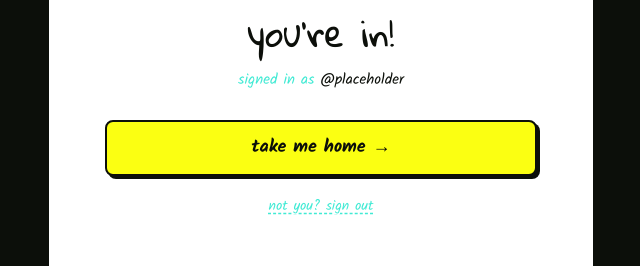
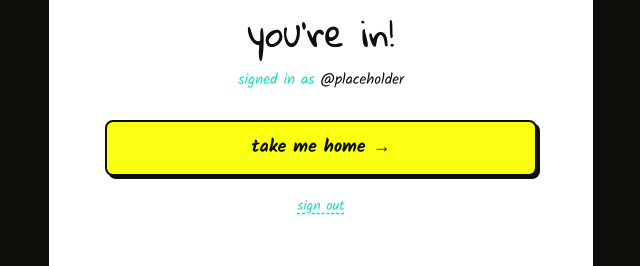
Before and after one commit to gabrzb/auth-golang, a React (Vite) app in the folder frontend/: page / in a window 1280 px wide. Shown: the part 343-609 px from the top of the page, without its empty margins (319-959 px from the left). Built offline with nearby package versions, Linux system fonts and the light colour scheme.

Commit message:
fix: deepen cyan ink-mute and trim dashboard logout copy
ink-mute moves from #41ead4 to #18DCC2 for better contrast against the white card. Dashboard logout button drops the 'not you?' lead-in and keeps just 'sign out'.

```diff
--- a/frontend/src/index.css
+++ b/frontend/src/index.css
@@ -14,7 +14,7 @@
      brand      #fbff12 — accent button (electric yellow) */
   --color-ink: #0c0f0a;
   --color-ink-soft: #ff206e;
-  --color-ink-mute: #41ead4;
+  --color-ink-mute: #18DCC2;
   --color-paper: #ffffff;
   --color-paper-2: #0c0f0a;
   --color-brand: #fbff12;
--- a/frontend/src/pages/Dashboard.tsx
+++ b/frontend/src/pages/Dashboard.tsx
@@ -35,7 +35,7 @@ export function Dashboard() {
         }}
         className="link-dashed text-sm text-ink-mute font-hand cursor-pointer"
       >
-        not you? sign out
+        sign out
       </button>
     </AuthCard>
   )
```
